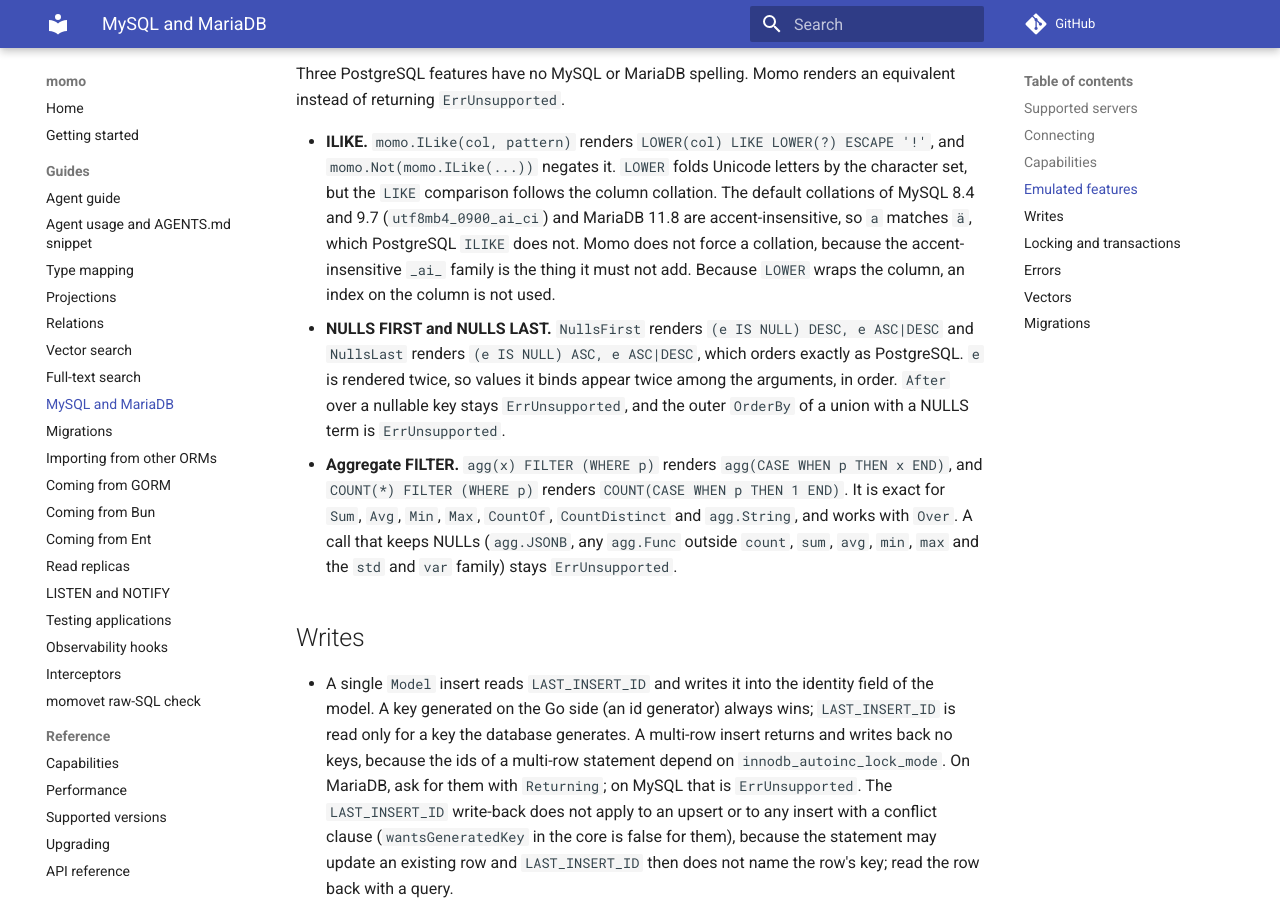
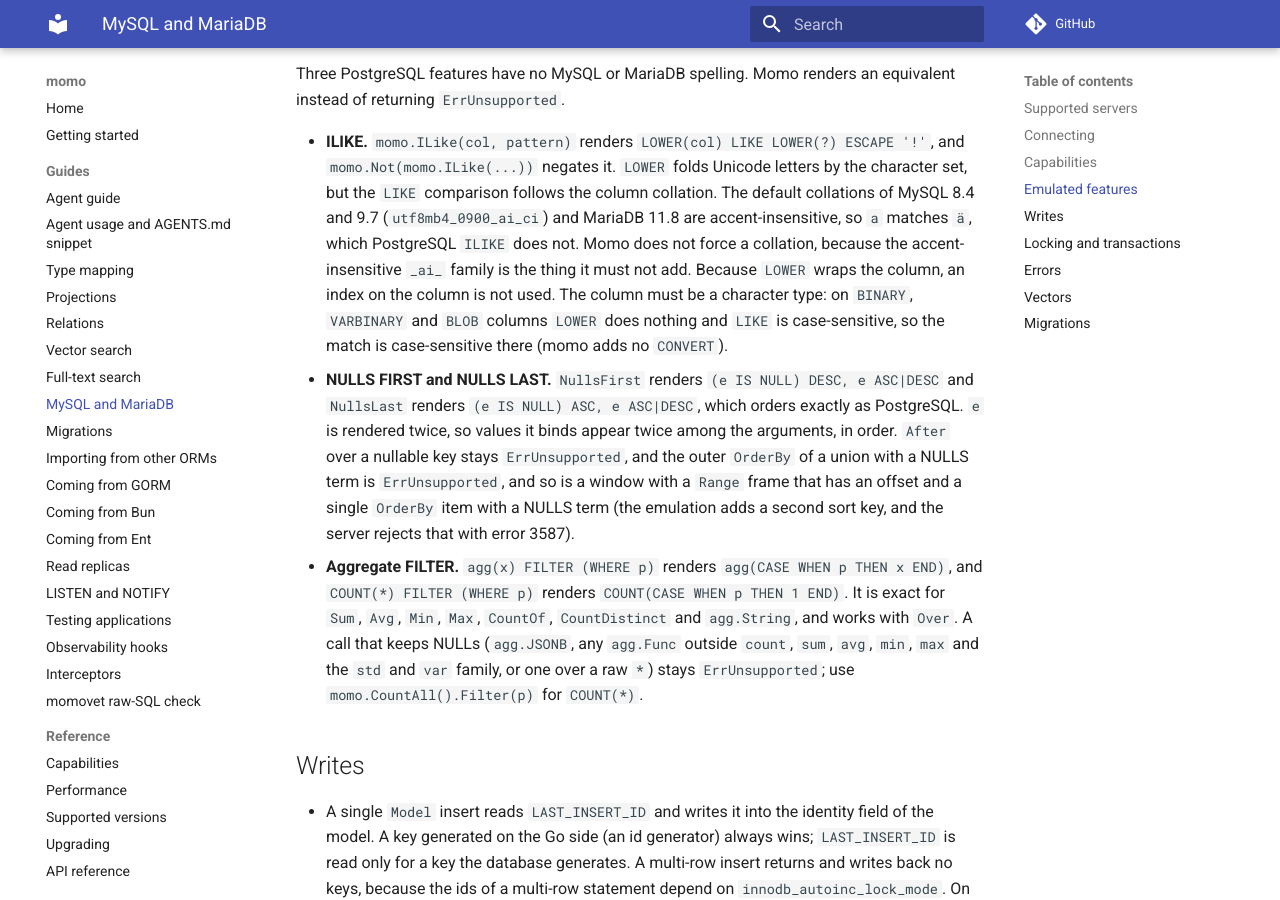
Before and after one commit to azrtydxb/momo, an MkDocs documentation site: the page built from docs/mysql.md, in a window 1280 px wide and 900 px high, scrolled down 2459 px. Built offline with MkDocs 1.6.1 and Material for MkDocs 9.7.7, drawn with Linux system fonts in a browser that asks for light colours; comment, search, counter and statistics services are not loaded; the version menu is left out.

Commit message:
fix: refuse emulated NULLS in an offset RANGE window and filter over a raw star on MySQL
A RANGE frame with an offset needs one ORDER BY key, and the NULLS emulation
adds a second, so MySQL and MariaDB rejected it (error 3587); it is now
ErrUnsupported with the reason. agg.Func over a raw * with Filter is
ErrUnsupported on MySQL and points to CountAll. ILike needs a character column
on MySQL and MariaDB; documented.

```diff
--- a/docs/mysql.md
+++ b/docs/mysql.md
@@ -94,19 +94,25 @@ equivalent instead of returning `ErrUnsupported`.
   matches `ä`, which PostgreSQL `ILIKE` does not. Momo does not force a
   collation, because the accent-insensitive `_ai_` family is the thing it must
   not add. Because `LOWER` wraps the column, an index on the column is not
-  used.
+  used. The column must be a character type: on `BINARY`, `VARBINARY` and `BLOB`
+  columns `LOWER` does nothing and `LIKE` is case-sensitive, so the match is
+  case-sensitive there (momo adds no `CONVERT`).
 - **NULLS FIRST and NULLS LAST.** `NullsFirst` renders
   `(e IS NULL) DESC, e ASC|DESC` and `NullsLast` renders
   `(e IS NULL) ASC, e ASC|DESC`, which orders exactly as PostgreSQL. `e` is
   rendered twice, so values it binds appear twice among the arguments, in
   order. `After` over a nullable key stays `ErrUnsupported`, and the outer
-  `OrderBy` of a union with a NULLS term is `ErrUnsupported`.
+  `OrderBy` of a union with a NULLS term is `ErrUnsupported`, and so is a window
+  with a `Range` frame that has an offset and a single `OrderBy` item with a
+  NULLS term (the emulation adds a second sort key, and the server rejects that
+  with error 3587).
 - **Aggregate FILTER.** `agg(x) FILTER (WHERE p)` renders
   `agg(CASE WHEN p THEN x END)`, and `COUNT(*) FILTER (WHERE p)` renders
   `COUNT(CASE WHEN p THEN 1 END)`. It is exact for `Sum`, `Avg`, `Min`, `Max`,
   `CountOf`, `CountDistinct` and `agg.String`, and works with `Over`. A call
   that keeps NULLs (`agg.JSONB`, any `agg.Func` outside `count`, `sum`, `avg`,
-  `min`, `max` and the `std` and `var` family) stays `ErrUnsupported`.
+  `min`, `max` and the `std` and `var` family, or one over a raw `*`) stays
+  `ErrUnsupported`; use `momo.CountAll().Filter(p)` for `COUNT(*)`.
 
 ## Writes
 
```
Also changed, not shown: docs/ai-guide.md (+11 -4 lines), docs/capabilities.md (+2 -2 lines), docs/upgrading.md (+9 -2 lines), 3 other files.
